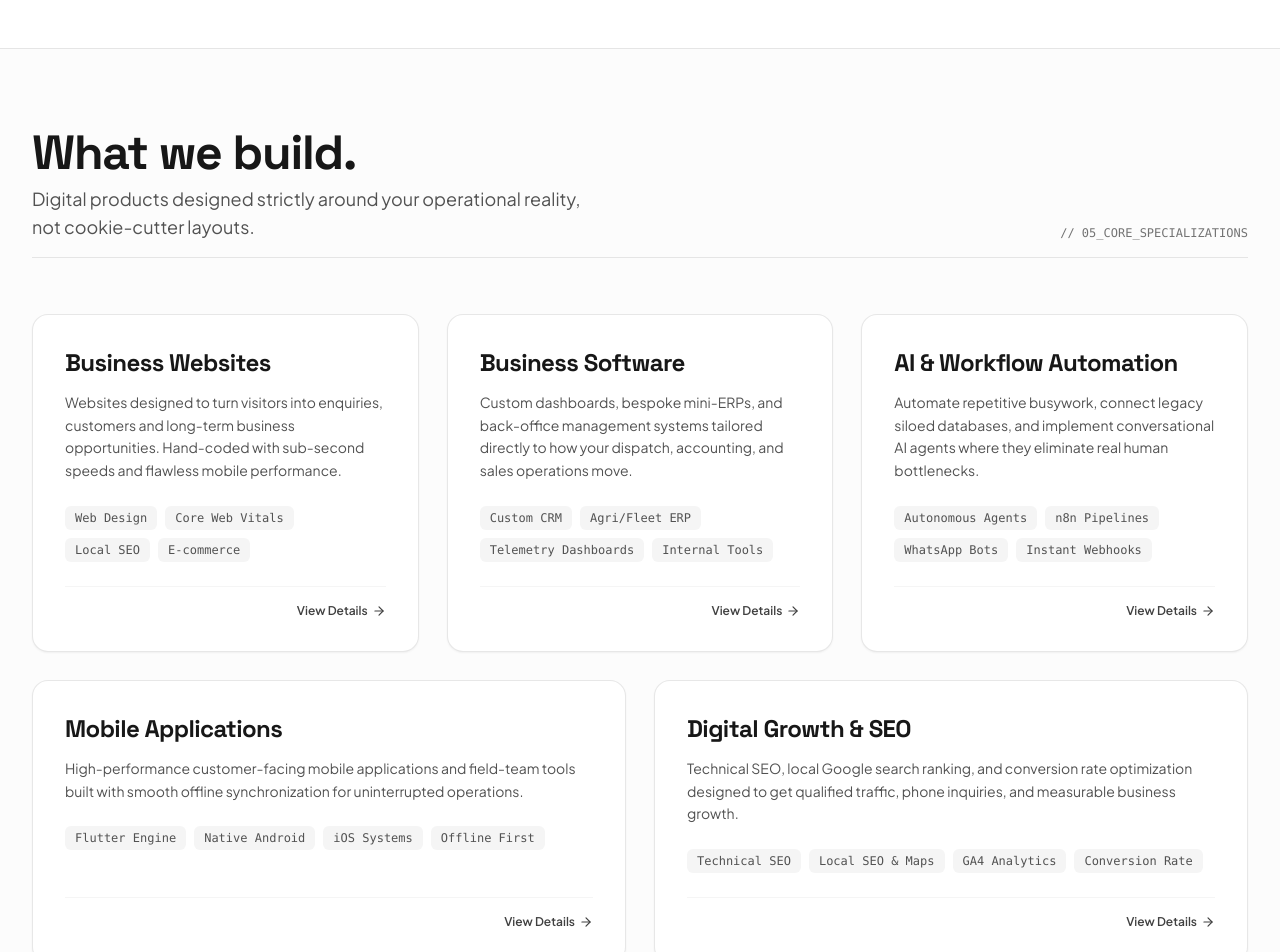
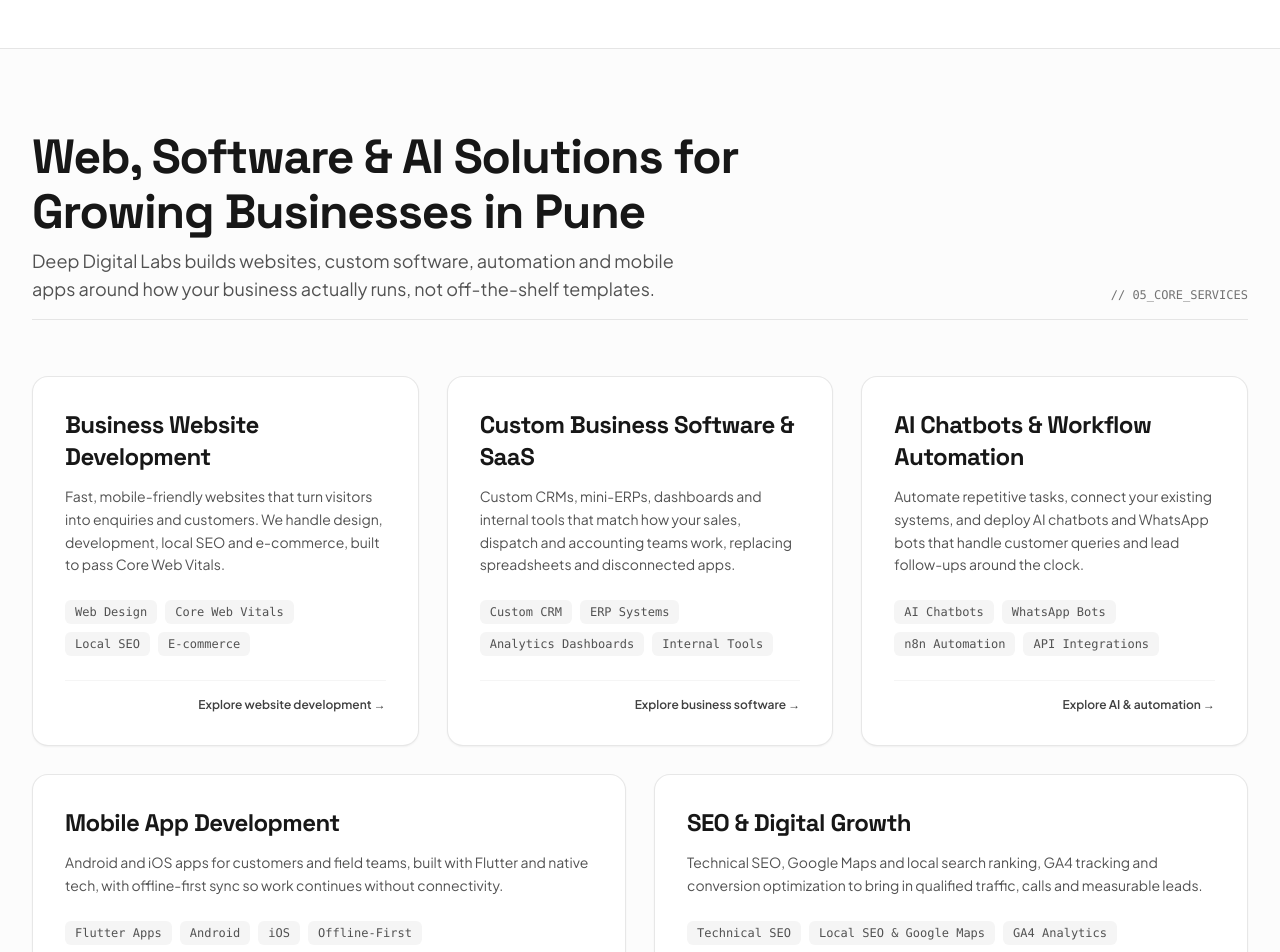
Before and after one commit to deepdigitallabs/Deep-Digital-Labs, a Next.js app: page / in a window 1280 px wide. Shown: the part 700-1652 px from the top of the page. Built offline with nearby package versions, Linux system fonts and the light colour scheme.

Commit message:
Update page.tsx

```diff
--- a/src/app/page.tsx
+++ b/src/app/page.tsx
@@ -220,30 +220,30 @@ export default function HomePage() {
 
           {/* Section Header */}
           <div className="flex flex-col md:flex-row md:items-end justify-between mb-14 gap-4 pb-4 border-b border-neutral-200 dark:border-white/10">
-            <div className="flex flex-col gap-2">
-              <h2 className="text-3xl sm:text-4xl lg:text-5xl font-bold font-display text-neutral-900 dark:text-white">
-                What we build.
+            <div className="flex flex-col gap-2 max-w-3xl">
+              <h2 className="text-3xl sm:text-4xl lg:text-5xl font-bold font-display text-neutral-900 dark:text-white leading-[1.15]">
+                Web, Software &amp; AI Solutions for Growing Businesses in Pune
               </h2>
-              <p className="text-base sm:text-lg text-neutral-600 dark:text-neutral-400 max-w-xl">
-                Digital products designed strictly around your operational reality, not cookie-cutter layouts.
+              <p className="text-base sm:text-lg text-neutral-600 dark:text-neutral-400 max-w-2xl">
+                Deep Digital Labs builds websites, custom software, automation and mobile apps around how your business actually runs, not off-the-shelf templates.
               </p>
             </div>
-            <div className="font-mono text-xs text-neutral-500 font-medium hidden md:block">
-              // 05_CORE_SPECIALIZATIONS
+            <div className="font-mono text-xs text-neutral-500 font-medium hidden md:block shrink-0">
+              // 05_CORE_SERVICES
             </div>
           </div>
 
           {/* 5 Precision Service Cards */}
           <div className="grid grid-cols-1 md:grid-cols-2 lg:grid-cols-6 gap-7">
 
-            {/* Service 01: Business Websites */}
+            {/* Service 01: Business Website Development */}
             <div className="bg-white dark:bg-[#12151C] rounded-2xl p-7 sm:p-8 border border-neutral-200/90 dark:border-white/10 hover:border-neutral-400 dark:hover:border-neutral-600 transition-all shadow-xs flex flex-col justify-between group lg:col-span-2">
               <div>
                 <h3 className="text-2xl font-bold font-display text-neutral-900 dark:text-white mb-3 group-hover:text-[#E8623C] transition-colors">
-                  Business Websites
+                  Business Website Development
                 </h3>
                 <p className="text-sm text-neutral-600 dark:text-neutral-400 leading-relaxed mb-6">
-                  Websites designed to turn visitors into enquiries, customers and long-term business opportunities. Hand-coded with sub-second speeds and flawless mobile performance.
+                  Fast, mobile-friendly websites that turn visitors into enquiries and customers. We handle design, development, local SEO and e-commerce, built to pass Core Web Vitals.
                 </p>
                 <div className="flex flex-wrap gap-2 mb-6 font-mono text-xs text-neutral-600 dark:text-neutral-400">
                   <span className="bg-neutral-100 dark:bg-white/5 px-2.5 py-1 rounded-md font-medium">Web Design</span>
@@ -255,118 +255,113 @@ export default function HomePage() {
               <div className="pt-4 border-t border-neutral-100 dark:border-white/10 flex items-center justify-end">
                 <Link
                   href="/services/websites-web-apps"
-                  className="inline-flex items-center gap-1 text-xs font-semibold text-neutral-700 dark:text-neutral-300 hover:text-[#E8623C] dark:hover:text-[#E8623C] transition-colors"
+                  className="inline-flex items-center gap-1.5 text-xs font-semibold text-neutral-700 dark:text-neutral-300 hover:text-[#E8623C] dark:hover:text-[#E8623C] transition-colors group-hover:translate-x-0.5"
                 >
-                  <span>View Details</span>
-                  <ArrowRight className="w-3.5 h-3.5" />
+                  <span>Explore website development →</span>
                 </Link>
               </div>
             </div>
 
-            {/* Service 02: Business Software */}
+            {/* Service 02: Custom Business Software & SaaS */}
             <div className="bg-white dark:bg-[#12151C] rounded-2xl p-7 sm:p-8 border border-neutral-200/90 dark:border-white/10 hover:border-neutral-400 dark:hover:border-neutral-600 transition-all shadow-xs flex flex-col justify-between group lg:col-span-2">
               <div>
                 <h3 className="text-2xl font-bold font-display text-neutral-900 dark:text-white mb-3 group-hover:text-[#E8623C] transition-colors">
-                  Business Software
+                  Custom Business Software &amp; SaaS
                 </h3>
                 <p className="text-sm text-neutral-600 dark:text-neutral-400 leading-relaxed mb-6">
-                  Custom dashboards, bespoke mini-ERPs, and back-office management systems tailored directly to how your dispatch, accounting, and sales operations move.
+                  Custom CRMs, mini-ERPs, dashboards and internal tools that match how your sales, dispatch and accounting teams work, replacing spreadsheets and disconnected apps.
                 </p>
                 <div className="flex flex-wrap gap-2 mb-6 font-mono text-xs text-neutral-600 dark:text-neutral-400">
                   <span className="bg-neutral-100 dark:bg-white/5 px-2.5 py-1 rounded-md font-medium">Custom CRM</span>
-                  <span className="bg-neutral-100 dark:bg-white/5 px-2.5 py-1 rounded-md font-medium">Agri/Fleet ERP</span>
-                  <span className="bg-neutral-100 dark:bg-white/5 px-2.5 py-1 rounded-md font-medium">Telemetry Dashboards</span>
+                  <span className="bg-neutral-100 dark:bg-white/5 px-2.5 py-1 rounded-md font-medium">ERP Systems</span>
+                  <span className="bg-neutral-100 dark:bg-white/5 px-2.5 py-1 rounded-md font-medium">Analytics Dashboards</span>
                   <span className="bg-neutral-100 dark:bg-white/5 px-2.5 py-1 rounded-md font-medium">Internal Tools</span>
                 </div>
               </div>
               <div className="pt-4 border-t border-neutral-100 dark:border-white/10 flex items-center justify-end">
                 <Link
                   href="/services/business-software-saas"
-                  className="inline-flex items-center gap-1 text-xs font-semibold text-neutral-700 dark:text-neutral-300 hover:text-[#E8623C] dark:hover:text-[#E8623C] transition-colors"
+                  className="inline-flex items-center gap-1.5 text-xs font-semibold text-neutral-700 dark:text-neutral-300 hover:text-[#E8623C] dark:hover:text-[#E8623C] transition-colors group-hover:translate-x-0.5"
                 >
-                  <span>View Details</span>
-                  <ArrowRight className="w-3.5 h-3.5" />
+                  <span>Explore business software →</span>
                 </Link>
               </div>
             </div>
 
-            {/* Service 03: AI & Automation */}
+            {/* Service 03: AI Chatbots & Workflow Automation */}
             <div className="bg-white dark:bg-[#12151C] rounded-2xl p-7 sm:p-8 border border-neutral-200/90 dark:border-white/10 hover:border-neutral-400 dark:hover:border-neutral-600 transition-all shadow-xs flex flex-col justify-between group lg:col-span-2">
               <div>
                 <h3 className="text-2xl font-bold font-display text-neutral-900 dark:text-white mb-3 group-hover:text-[#E8623C] transition-colors">
-                  AI &amp; Workflow Automation
+                  AI Chatbots &amp; Workflow Automation
                 </h3>
                 <p className="text-sm text-neutral-600 dark:text-neutral-400 leading-relaxed mb-6">
-                  Automate repetitive busywork, connect legacy siloed databases, and implement conversational AI agents where they eliminate real human bottlenecks.
+                  Automate repetitive tasks, connect your existing systems, and deploy AI chatbots and WhatsApp bots that handle customer queries and lead follow-ups around the clock.
                 </p>
                 <div className="flex flex-wrap gap-2 mb-6 font-mono text-xs text-neutral-600 dark:text-neutral-400">
-                  <span className="bg-neutral-100 dark:bg-white/5 px-2.5 py-1 rounded-md font-medium">Autonomous Agents</span>
-                  <span className="bg-neutral-100 dark:bg-white/5 px-2.5 py-1 rounded-md font-medium">n8n Pipelines</span>
+                  <span className="bg-neutral-100 dark:bg-white/5 px-2.5 py-1 rounded-md font-medium">AI Chatbots</span>
                   <span className="bg-neutral-100 dark:bg-white/5 px-2.5 py-1 rounded-md font-medium">WhatsApp Bots</span>
-                  <span className="bg-neutral-100 dark:bg-white/5 px-2.5 py-1 rounded-md font-medium">Instant Webhooks</span>
+                  <span className="bg-neutral-100 dark:bg-white/5 px-2.5 py-1 rounded-md font-medium">n8n Automation</span>
+                  <span className="bg-neutral-100 dark:bg-white/5 px-2.5 py-1 rounded-md font-medium">API Integrations</span>
                 </div>
               </div>
               <div className="pt-4 border-t border-neutral-100 dark:border-white/10 flex items-center justify-end">
                 <Link
                   href="/services/chat-bot-development"
-                  className="inline-flex items-center gap-1 text-xs font-semibold text-neutral-700 dark:text-neutral-300 hover:text-[#E8623C] dark:hover:text-[#E8623C] transition-colors"
+                  className="inline-flex items-center gap-1.5 text-xs font-semibold text-neutral-700 dark:text-neutral-300 hover:text-[#E8623C] dark:hover:text-[#E8623C] transition-colors group-hover:translate-x-0.5"
                 >
-                  <span>View Details</span>
-                  <ArrowRight className="w-3.5 h-3.5" />
+                  <span>Explore AI &amp; automation →</span>
                 </Link>
               </div>
             </div>
 
-            {/* Service 04: Mobile Apps */}
+            {/* Service 04: Mobile App Development */}
             <div className="bg-white dark:bg-[#12151C] rounded-2xl p-7 sm:p-8 border border-neutral-200/90 dark:border-white/10 hover:border-neutral-400 dark:hover:border-neutral-600 transition-all shadow-xs flex flex-col justify-between group lg:col-span-3">
               <div>
                 <h3 className="text-2xl font-bold font-display text-neutral-900 dark:text-white mb-3 group-hover:text-[#E8623C] transition-colors">
-                  Mobile Applications
+                  Mobile App Development
                 </h3>
                 <p className="text-sm text-neutral-600 dark:text-neutral-400 leading-relaxed mb-6">
-                  High-performance customer-facing mobile applications and field-team tools built with smooth offline synchronization for uninterrupted operations.
+                  Android and iOS apps for customers and field teams, built with Flutter and native tech, with offline-first sync so work continues without connectivity.
                 </p>
                 <div className="flex flex-wrap gap-2 mb-6 font-mono text-xs text-neutral-600 dark:text-neutral-400">
-                  <span className="bg-neutral-100 dark:bg-white/5 px-2.5 py-1 rounded-md font-medium">Flutter Engine</span>
-                  <span className="bg-neutral-100 dark:bg-white/5 px-2.5 py-1 rounded-md font-medium">Native Android</span>
-                  <span className="bg-neutral-100 dark:bg-white/5 px-2.5 py-1 rounded-md font-medium">iOS Systems</span>
-                  <span className="bg-neutral-100 dark:bg-white/5 px-2.5 py-1 rounded-md font-medium">Offline First</span>
+                  <span className="bg-neutral-100 dark:bg-white/5 px-2.5 py-1 rounded-md font-medium">Flutter Apps</span>
+                  <span className="bg-neutral-100 dark:bg-white/5 px-2.5 py-1 rounded-md font-medium">Android</span>
+                  <span className="bg-neutral-100 dark:bg-white/5 px-2.5 py-1 rounded-md font-medium">iOS</span>
+                  <span className="bg-neutral-100 dark:bg-white/5 px-2.5 py-1 rounded-md font-medium">Offline-First</span>
                 </div>
               </div>
               <div className="pt-4 border-t border-neutral-100 dark:border-white/10 flex items-center justify-end">
                 <Link
                   href="/services/mobile-app-development"
-                  className="inline-flex items-center gap-1 text-xs font-semibold text-neutral-700 dark:text-neutral-300 hover:text-[#E8623C] dark:hover:text-[#E8623C] transition-colors"
+                  className="inline-flex items-center gap-1.5 text-xs font-semibold text-neutral-700 dark:text-neutral-300 hover:text-[#E8623C] dark:hover:text-[#E8623C] transition-colors group-hover:translate-x-0.5"
                 >
-                  <span>View Details</span>
-                  <ArrowRight className="w-3.5 h-3.5" />
+                  <span>Explore mobile app development →</span>
                 </Link>
               </div>
             </div>
 
-            {/* Service 05: Digital Growth & SEO */}
+            {/* Service 05: SEO & Digital Growth */}
             <div className="bg-white dark:bg-[#12151C] rounded-2xl p-7 sm:p-8 border border-neutral-200/90 dark:border-white/10 hover:border-neutral-400 dark:hover:border-neutral-600 transition-all shadow-xs flex flex-col justify-between group md:col-span-2 lg:col-span-3">
               <div>
                 <h3 className="text-2xl font-bold font-display text-neutral-900 dark:text-white mb-3 group-hover:text-[#E8623C] transition-colors">
-                  Digital Growth &amp; SEO
+                  SEO &amp; Digital Growth
                 </h3>
                 <p className="text-sm text-neutral-600 dark:text-neutral-400 leading-relaxed mb-6">
-                  Technical SEO, local Google search ranking, and conversion rate optimization designed to get qualified traffic, phone inquiries, and measurable business growth.
+                  Technical SEO, Google Maps and local search ranking, GA4 tracking and conversion optimization to bring in qualified traffic, calls and measurable leads.
                 </p>
                 <div className="flex flex-wrap gap-2 mb-6 font-mono text-xs text-neutral-600 dark:text-neutral-400">
                   <span className="bg-neutral-100 dark:bg-white/5 px-2.5 py-1 rounded-md font-medium">Technical SEO</span>
-                  <span className="bg-neutral-100 dark:bg-white/5 px-2.5 py-1 rounded-md font-medium">Local SEO &amp; Maps</span>
+                  <span className="bg-neutral-100 dark:bg-white/5 px-2.5 py-1 rounded-md font-medium">Local SEO &amp; Google Maps</span>
                   <span className="bg-neutral-100 dark:bg-white/5 px-2.5 py-1 rounded-md font-medium">GA4 Analytics</span>
-                  <span className="bg-neutral-100 dark:bg-white/5 px-2.5 py-1 rounded-md font-medium">Conversion Rate</span>
+                  <span className="bg-neutral-100 dark:bg-white/5 px-2.5 py-1 rounded-md font-medium">Conversion Optimization</span>
                 </div>
               </div>
               <div className="pt-4 border-t border-neutral-100 dark:border-white/10 flex items-center justify-end">
                 <Link
                   href="/services/digital-growth-seo"
-                  className="inline-flex items-center gap-1 text-xs font-semibold text-neutral-700 dark:text-neutral-300 hover:text-[#E8623C] dark:hover:text-[#E8623C] transition-colors"
+                  className="inline-flex items-center gap-1.5 text-xs font-semibold text-neutral-700 dark:text-neutral-300 hover:text-[#E8623C] dark:hover:text-[#E8623C] transition-colors group-hover:translate-x-0.5"
                 >
-                  <span>View Details</span>
-                  <ArrowRight className="w-3.5 h-3.5" />
+                  <span>Explore SEO services →</span>
                 </Link>
               </div>
             </div>
@@ -382,15 +377,15 @@ export default function HomePage() {
         <div className="mx-auto max-w-[1360px] px-4 sm:px-6 lg:px-8">
 
           <div className="flex flex-col md:flex-row md:items-end justify-between mb-14 gap-4 pb-4 border-b border-neutral-200 dark:border-white/10">
-            <div className="flex flex-col gap-2">
-              <h2 className="text-3xl sm:text-4xl lg:text-5xl font-bold font-display text-neutral-900 dark:text-white">
-                Selected Work.
+            <div className="flex flex-col gap-2 max-w-3xl">
+              <h2 className="text-3xl sm:text-4xl lg:text-5xl font-bold font-display text-neutral-900 dark:text-white leading-[1.15]">
+                Our Web &amp; Software Projects in Pune and Across India
               </h2>
-              <p className="text-base sm:text-lg text-neutral-600 dark:text-neutral-400 max-w-xl">
-                Production-grade websites, custom software, and digital systems built for growing businesses. Engineered for performance, reliability, and real commercial outcomes.
+              <p className="text-base sm:text-lg text-neutral-600 dark:text-neutral-400 max-w-2xl leading-relaxed">
+                Websites, software platforms and booking systems we have built for businesses in tax advisory, dairy, packaging, agriculture, logistics and travel. Each project is built for speed, reliability and real business results.
               </p>
             </div>
-            <div className="font-mono text-xs text-neutral-500 font-medium hidden md:block">
+            <div className="font-mono text-xs text-neutral-500 font-medium hidden md:block shrink-0">
               // PRODUCTION_RECORDS
             </div>
           </div>
```
